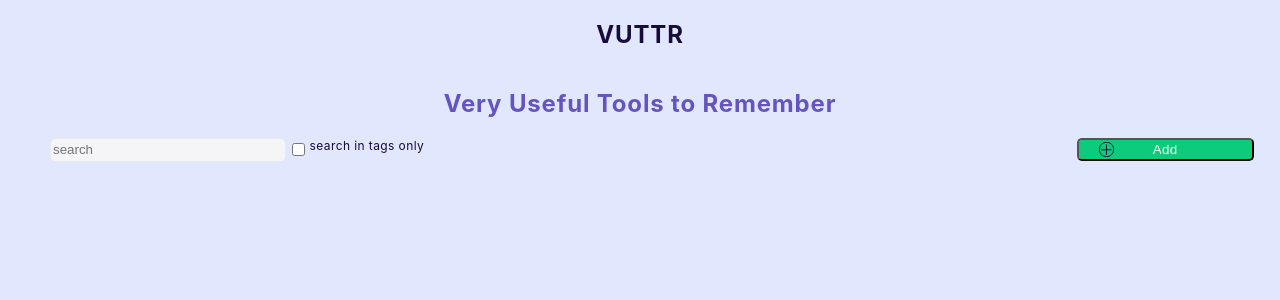
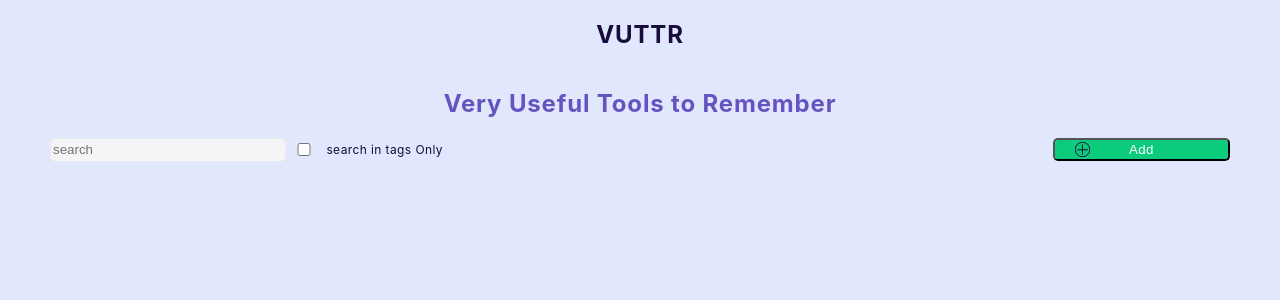
Before and after one commit to felipeeu/vuttr, a React (Create React App) app: page / in a window 1280 px wide. Shown: the top 300 px of the page. Built offline with nearby package versions, Linux system fonts and the light colour scheme; no server answers.

Commit message:
filtering tools by tag

```diff
--- a/src/App.js
+++ b/src/App.js
@@ -35,26 +35,20 @@ const SubTitle = styled.h2`
 const Container = styled.section`
   background-color: #e1e7fd;
 `;
-const Label = styled.section`
-  text-align: left;
-  font-family: Regular 20px/26px Source Sans Pro;
-  font-size: 12px;
-  letter-spacing: 0.4px;
-  color: #170c3a;
-  opacity: 1;
-`;
+
 
 const TopWrapper = styled.section`
   display: grid;
   padding-right: 50px;
   padding-left: 50px;
-  grid-template-columns: 20% 2% 65% 15%;
+  grid-template-columns: 20% 3% 62% 15%;
 `;
 
 
 
 function App() {
   const [inputValue , setInputValue]= useState("")
+  const [checkValue , setCheckValue] = useState(false)
 
   return (
     <AppContainer>
@@ -63,11 +57,10 @@ function App() {
       <Container>
         <TopWrapper>
           <Search  setInputValue={setInputValue}/>
-          <Check />
-          <Label> search in tags only </Label>
+          <Check setCheckValue ={setCheckValue} />
           <Add />
         </TopWrapper>
-        <Card inputValue={inputValue}/>
+        <Card inputValue={inputValue} checkValue={checkValue}/>
       </Container>
     </AppContainer>
   );
--- a/src/components/card.js
+++ b/src/components/card.js
@@ -74,9 +74,7 @@ const Label = styled.span`
   opacity: 1;
 `;
 
-
-
-const Card = ({inputValue}) => {
+const Card = ({inputValue,checkValue}) => {
   const [toolData, setToolData] = useState([]);
 
   const handleDelete = toolId => {
@@ -91,8 +89,13 @@ const Card = ({inputValue}) => {
   }, []);
 
   useEffect(() => {
+    if(checkValue){
+      console.log("Value: ",checkValue)
+      const request = ToolsService.getToolsByTag(inputValue);
+    request.then(response => setToolData(response.data));
+    }else{
     const request = ToolsService.filterToolByQuery(inputValue);
-    request.then(response => setToolData(response.data));
+    request.then(response => setToolData(response.data));}
   }, [inputValue]);
 
   return (
--- a/src/components/checkbox.js
+++ b/src/components/checkbox.js
@@ -1,15 +1,30 @@
-import React from 'react'
-import styled from 'styled-components'
-
+import React from "react";
+import styled from "styled-components";
 
 const Checkbox = styled.input.attrs(props => ({ type: "checkbox" }))`
- align-self:center;
+  align-self: center;
+`;
+const Label = styled.label`
+  font-family: Regular 20px/26px Source Sans Pro;
+  font-size: 12px;
+  letter-spacing: 0.4px;
+  color: #170c3a;
+  opacity: 1;
+  align-self: center;
+  padding-left: 5px;
 `;
 
-const Check = () => {
+const Check = ({ setCheckValue }) => {
   return (
-    <Checkbox />
-  )
-}
+    <>
+      <Checkbox
+        id="checkTag"
+        value="selected"
+        onChange={e => setCheckValue(e.target.checked)}
+      />
+      <Label> search in tags Only</Label>
+    </>
+  );
+};
 
-export default Check
+export default Check;
--- a/src/components/search_bar.js
+++ b/src/components/search_bar.js
@@ -15,7 +15,6 @@ const InputSearch = styled.input.attrs(props => ({
 
 const Search = ({setInputValue}) => {
 
-
   return <InputSearch onChange ={(e)=> setInputValue(e.target.value)}/>;
 };
 
--- a/src/services/tools.js
+++ b/src/services/tools.js
@@ -29,7 +29,7 @@ class ToolsService {
     const axiosInstance = ConfigService.publicApiEndpoint();
 
     try {
-      const response = await axiosInstance.get(`/tools/tags_like=${tag}`);
+      const response = await axiosInstance.get(`/tools/?tags_like=${tag}`);
       if (response) return response;
     } catch (exception) {
       throw `Failed to get tools by tag. ${exception.toString()}`;
```
